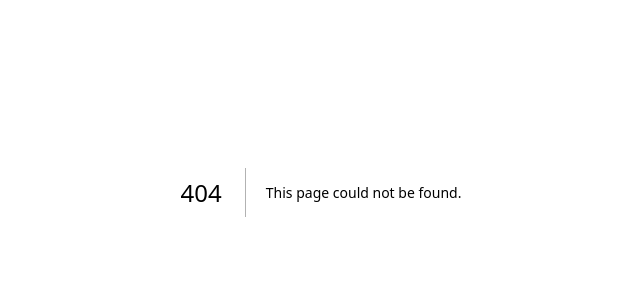
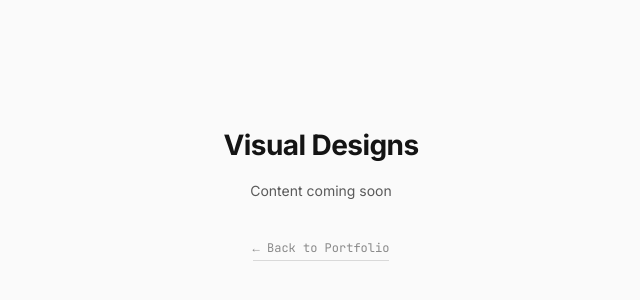
Before and after one commit to cinemawalaladka/Protfolio, a Next.js app: page /visual-designs in a window 1280 px wide. Before the commit this address had no page. Shown: the part 208-508 px from the top of the page, without its empty margins (319-959 px from the left). Built offline with nearby package versions, Linux system fonts and the light colour scheme.

Commit message:
Create page.tsx

```diff
--- /dev/null
+++ b/src/app/visual-designs/page.tsx
@@ -0,0 +1,33 @@
+export default function VisualDesigns() {
+  return (
+    <div style={{
+      minHeight: '100vh',
+      display: 'flex',
+      flexDirection: 'column',
+      alignItems: 'center',
+      justifyContent: 'center',
+      fontFamily: "'Inter', -apple-system, BlinkMacSystemFont, 'Segoe UI', sans-serif",
+      background: 'var(--bg, #fafafa)',
+      color: 'var(--fg, #141414)',
+      gap: '12px'
+    }}>
+      <h1 style={{ fontSize: '28px', fontWeight: 700, letterSpacing: '-0.02em' }}>Visual Designs</h1>
+      <p style={{ fontSize: '14px', color: 'var(--fg-secondary, #5a5a5a)' }}>Content coming soon</p>
+      <a
+        href="/"
+        style={{
+          marginTop: '24px',
+          fontSize: '12px',
+          fontFamily: "'JetBrains Mono', monospace",
+          color: 'var(--fg-tertiary, #8a8a8a)',
+          textDecoration: 'none',
+          borderBottom: '1px solid var(--edge, #d9d9d9)',
+          paddingBottom: '2px',
+          transition: 'color 0.15s'
+        }}
+      >
+        ← Back to Portfolio
+      </a>
+    </div>
+  );
+}
```
